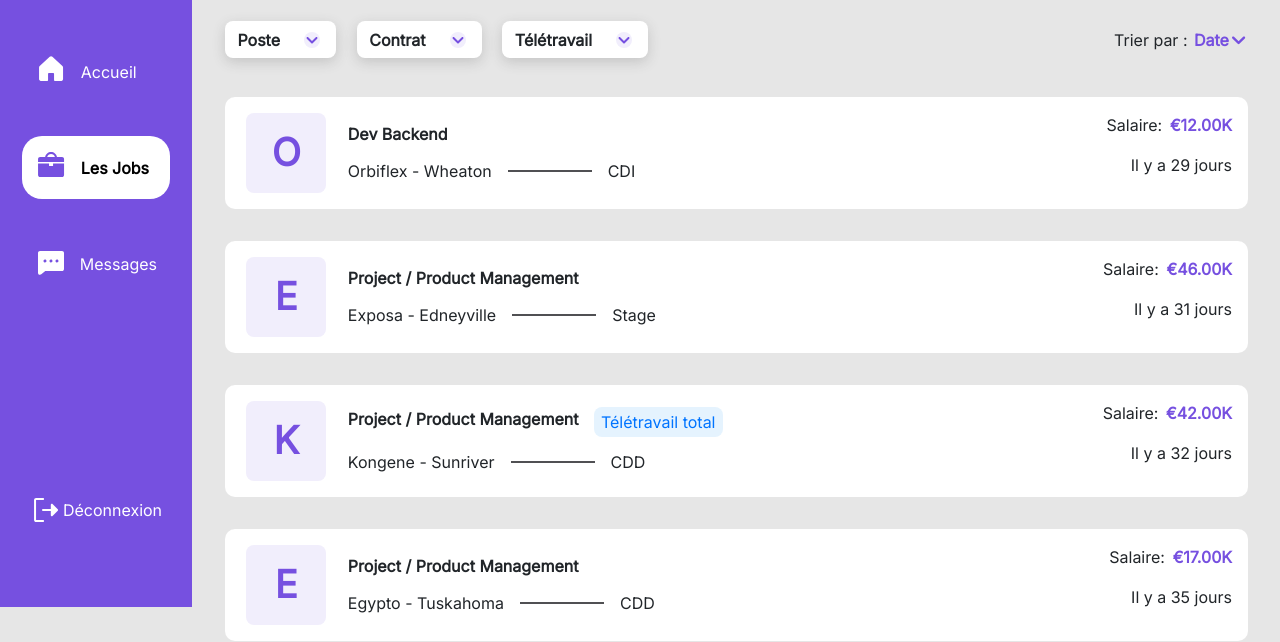
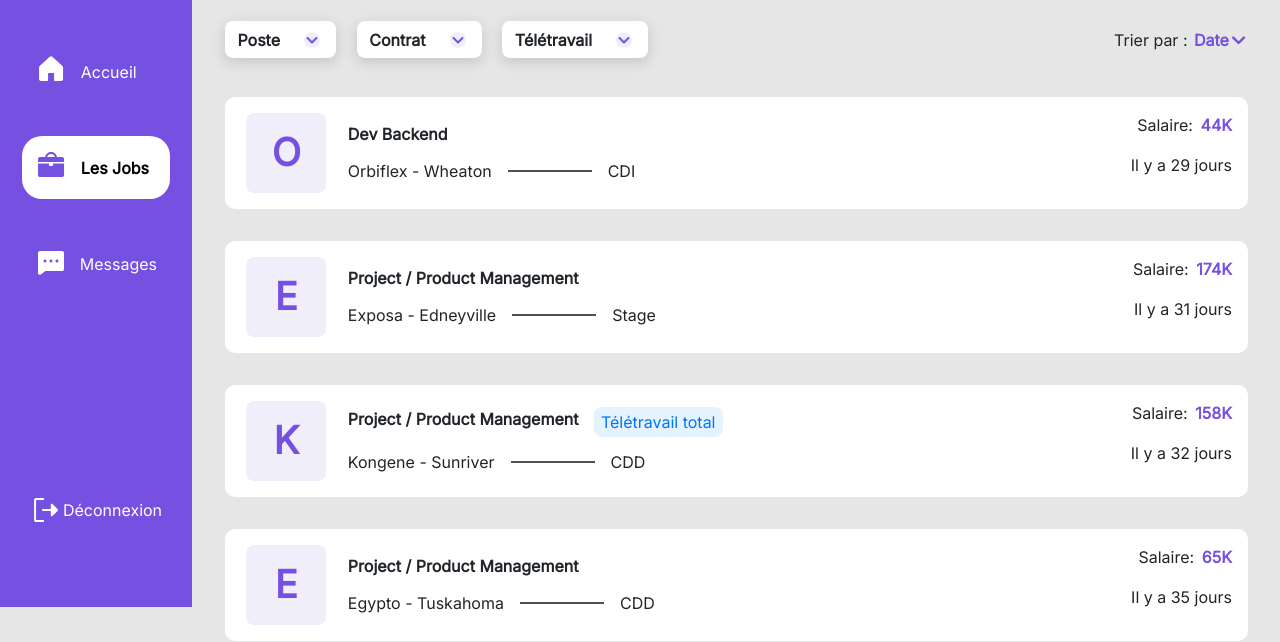
Before and after one commit to MathieuPol/My-job, a plain HTML site: page index.html in a window 1280 px wide. Shown: the part 193-835 px from the top of the page. Drawn offline with Linux system fonts and the light colour scheme.

Commit message:
fix: salary and perf

```diff
--- a/asset/js/component/app.js
+++ b/asset/js/component/app.js
@@ -1,3 +1,4 @@
+
 //With this method I load json data and display only the active one
 const dataLoad = {
 
@@ -48,9 +49,14 @@ fetch("asset/data/data.json")
             lowerCard.querySelector('.compagny').textContent = iterator.company.charAt(0) + iterator.company.slice(1).toLowerCase() + ' - ' + iterator.city;
             lowerCard.querySelector('.card-compagny').textContent = iterator.company.charAt(0) + iterator.company.slice(1).toLowerCase() + ' - ' + iterator.city;
 
+            // salary
+/*
+            salaryInEuro = fx.convert(iterator.salary, {from: iterator.currency , to: 'EUR'});
+            console.log(salaryInEuro);
+            console.log(iterator.salary); */
+            const salaryInEuro = new Intl.NumberFormat(iterator.currency , { style: 'currency', currency: 'EUR' }).format(( Math.round(iterator.salary)));
 
-            // salary
-            const salaryInEuro = new Intl.NumberFormat(iterator.currency , { style: 'currency', currency: 'EUR' }).format(( Math.round(iterator.salary * 261 / 1000)));
+
             lowerCard.querySelector('.salary').textContent = salaryInEuro.split(',')[0] + 'K';
             lowerCard.querySelector('.card-salary').textContent = salaryInEuro.split(',')[0] + 'K';
 
--- a/asset/js/component/card_deployment.js
+++ b/asset/js/component/card_deployment.js
@@ -1,7 +1,10 @@
+//const fx = require("./monney");
+
 const deploy = {
     init: function () {
         deploy.filterBy();
         deploy.deploy();
+
     },
 
     deploy: function () {
@@ -31,7 +34,6 @@ const deploy = {
                         }
                         data.sort(sortBySalary);
                     }
-
 
                     for (const iterator of data) {
                         if (iterator.isActive == true) {
@@ -68,9 +70,17 @@ const deploy = {
 
 
                             // salary
-                            const salaryInEuro = new Intl.NumberFormat(iterator.currency , { style: 'currency', currency: 'EUR' }).format(( Math.round(iterator.salary * 261 / 1000)));
-                            lowerCard.querySelector('.salary').textContent = salaryInEuro.split(',')[0] + 'K';
-                            lowerCard.querySelector('.card-salary').textContent = salaryInEuro.split(',')[0] + 'K';
+                            //const salaryInEuro = new Intl.NumberFormat(iterator.currency , { style: 'currency', currency: 'EUR' }).format(( Math.round(iterator.salary)));
+                            let salaryInEuro = Math.round(convertToEur(iterator.currency, iterator.salary));
+                            console.log(Math.round(salaryInEuro));
+                            console.log(salaryInEuro);
+
+
+
+
+
+                            lowerCard.querySelector('.salary').textContent = salaryInEuro + 'K';
+                            lowerCard.querySelector('.card-salary').textContent = salaryInEuro + 'K';
 
                             // job mode
                             if(iterator.remoteWork !== 'none'){
--- /dev/null
+++ b/asset/js/component/rate.js
@@ -0,0 +1,17 @@
+function convertToEur(currency, amount){
+
+    let rub = 0.016;
+    let usd = 0.98;
+    let gbp = 1.19;
+
+
+    if (currency = 'USD') {
+        return amount*0.98;
+    }
+    if (currency = 'GBP') {
+        return amount*1.19;
+    }
+    if (currency = 'RUB') {
+        return amount*0.016;
+    }
+}
--- a/asset/js/init.js
+++ b/asset/js/init.js
@@ -1,7 +1,7 @@
-const init  = {
+/* const init  = {
     init: function() {
         dataLoad.loadData();
     }
 
 }
-document.addEventListener('DOMContentLoaded', init.init());
+document.addEventListener('DOMContentLoaded', init.init()); */
--- a/index.html
+++ b/index.html
@@ -351,7 +351,7 @@
     </div>
     </template>
 
-
+    <script src="asset/js/component/rate.js"></script>
     <script src="asset/js/component/app.js"></script>
     <script src="asset/js/component/dropdown.js"></script>
     <script src="asset/js/component/filters.js"></script>
```
